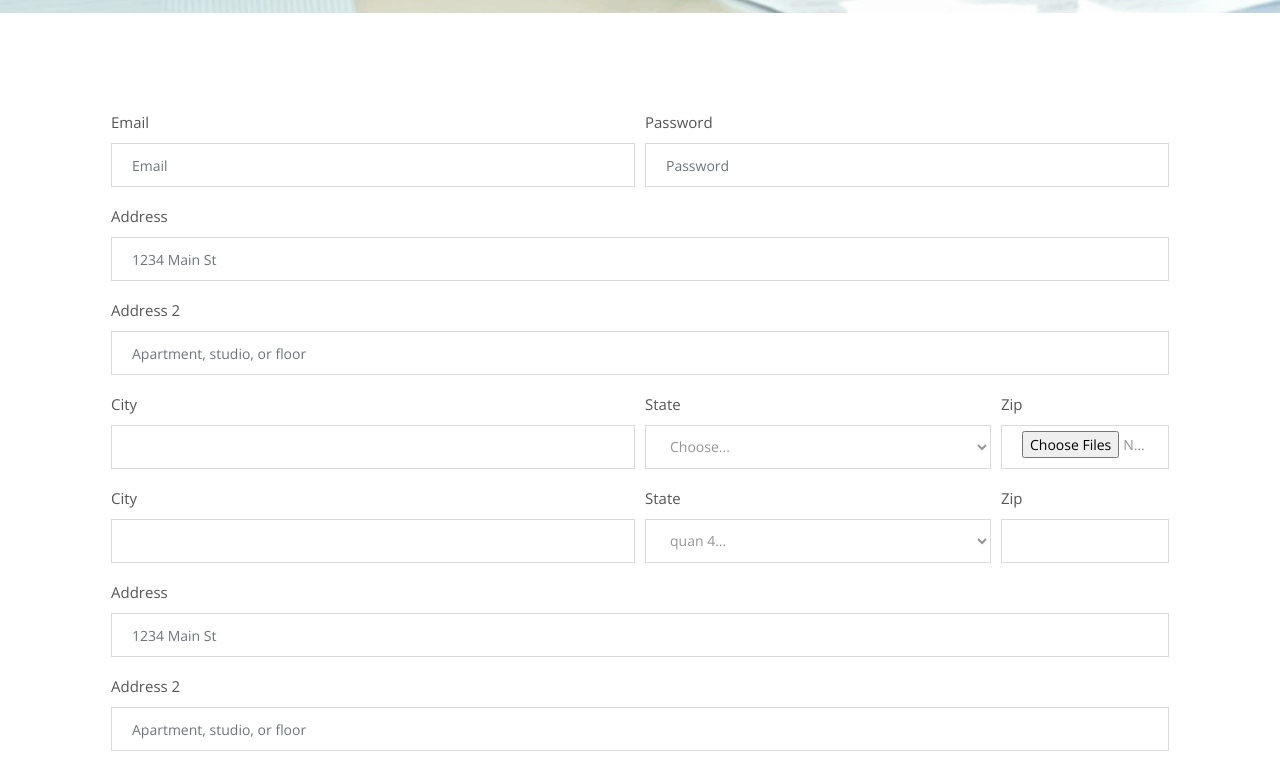
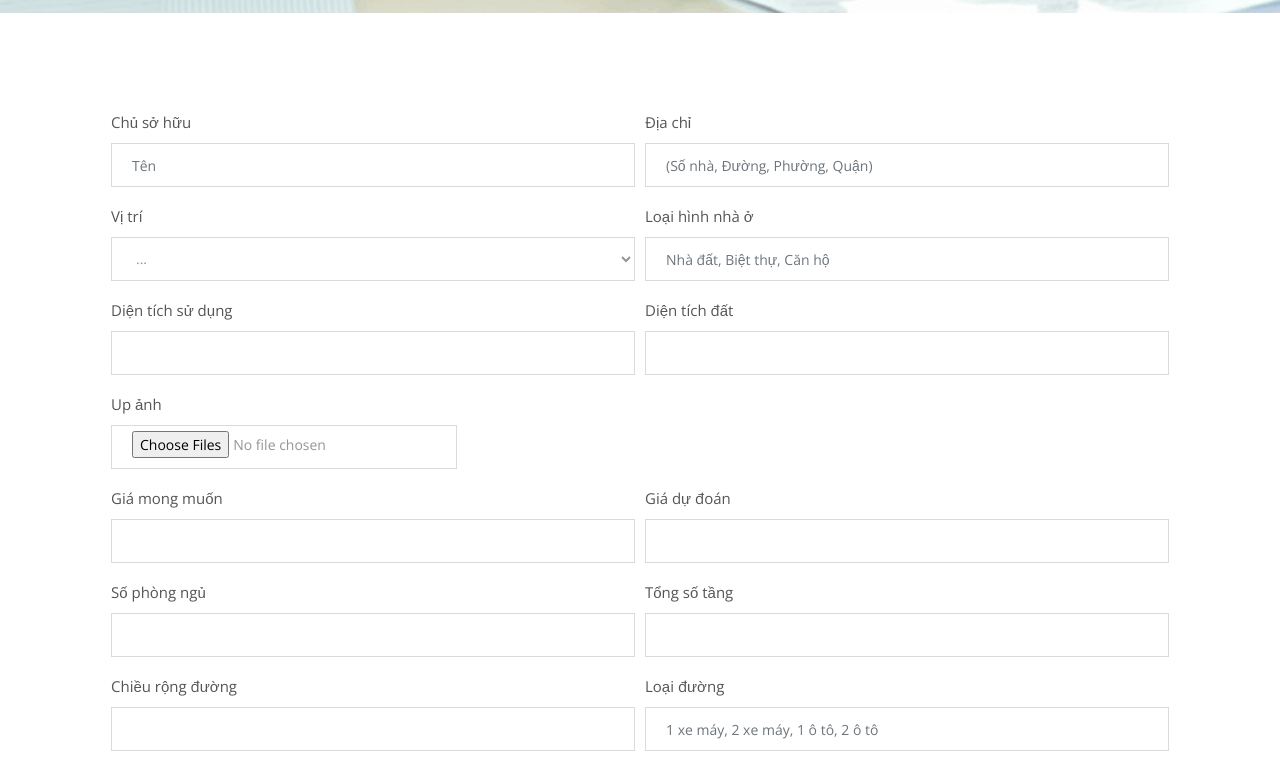
Before and after one commit to viettrile/housepriceprediction, a website: page houseprice/theme/about.html in a window 1280 px wide. Shown: the part 509-1273 px from the top of the page. Drawn offline with nearby package versions, Linux system fonts and the light colour scheme; some packages are replaced by stand-ins of ours.

Commit message:
fix index, projects, about

```diff
--- a/houseprice/theme/about.html
+++ b/houseprice/theme/about.html
@@ -222,67 +222,79 @@ FACEBOOK: https://www.facebook.com/themefisher
     <form >
       <div class="form-row">
         <div class="form-group col-md-6">
-          <label for="inputEmail4">Email</label>
-          <input type="email" class="form-control" id="inputEmail4" placeholder="Email">
+          <label for="inputEmail4">Chủ sở hữu</label>
+          <input type="chusohuu" class="form-control" id="inputEmail4" placeholder="Tên">
         </div>
         <div class="form-group col-md-6">
-          <label for="inputPassword4">Password</label>
-          <input type="password" class="form-control" id="inputPassword4" placeholder="Password">
+          <label for="inputPassword4">Địa chỉ</label>
+          <input type="address" class="form-control" id="inputPassword4" placeholder="(Số nhà, Đường, Phường, Quận)">
         </div>
       </div>
-      <div class="form-group">
-        <label for="inputAddress">Address</label>
-        <input type="text" class="form-control" id="inputAddress" placeholder="1234 Main St">
-      </div>
-      <div class="form-group">
-        <label for="inputAddress2">Address 2</label>
-        <input type="text" class="form-control" id="inputAddress2" placeholder="Apartment, studio, or floor">
+      <div class="form-row">
+          <div class="form-group col-md-6">
+            <label for="inputVT">Vị trí</label>
+            <select id="inputVT" class="form-control">
+
+              <option selected>...</option>
+              <option>Mặt tiền</option>
+              <option>Hẻm cụt</option>
+              <option>Hẻm thông</option>
+            </select>
+          </div>
+          <div class="form-group col-md-6">
+            <label for="inputtype">Loại hình nhà ở</label>
+            <input type="text" class="form-control" id="inputtype" placeholder="Nhà đất, Biệt thự, Căn hộ">
+          </div>
+        </div>
+      <div class="form-row">
+        <div class="form-group col-md-6">
+          <label for="inputDT">Diện tích sử dụng</label>
+          <input type="text" class="form-control" id="inputDT">
+        </div>
+        <div class="form-group col-md-6">
+          <label for="inputDTD">Diện tích đất</label>
+          <input type="text" class="form-control" id="inputDTD">
+        </div>
+
       </div>
       <div class="form-row">
-        <div class="form-group col-md-6">
-          <label for="inputCity">City</label>
-          <input type="text" class="form-control" id="inputCity">
-        </div>
         <div class="form-group col-md-4">
-          <label for="inputState">State</label>
-          <select id="inputState" class="form-control">
-            <option selected>Choose...</option>
-            <option>...</option>
-          </select>
-        </div>
-        <div class="form-group col-md-2">
-          <label for="inputZip">Zip</label>
+          <label for="inputZip">Up ảnh</label>
           <input type="file" class="form-control" id="inputZip" multiple>
         </div>
       </div>
-
-
     <div class="form-row">
       <div class="form-group col-md-6">
-        <label for="inputCity">City</label>
-        <input type="text" class="form-control" id="inputCity">
+        <label for="inputprices">Giá mong muốn</label>
+        <input type="text" class="form-control" id="inputprices">
       </div>
-      <div class="form-group col-md-4">
-        <label for="inputState">State</label>
-        <select id="inputState" class="form-control">
-          <option selected>Choose...</option>
-          <option selected>quan 4...</option>
-          <option>...</option>
-        </select>
+      <div class="form-group col-md-6">
+        <label for="inputDT">Giá dự đoán</label>
+        <input type="text" class="form-control" id="inputDT">
       </div>
-      <div class="form-group col-md-2">
-        <label for="inputZip">Zip</label>
+    </div>
+    <div class="form-row">
+      <div class="form-group col-md-6">
+        <label for="inputZip">Số phòng ngủ</label>
         <input type="text" class="form-control" id="inputZip">
       </div>
+      <div class="form-group col-md-6">
+        <label for="inputAddress">Tổng số tầng</label>
+        <input type="text" class="form-control" id="inputAddress" placeholder="">
+      </div>
     </div>
-    <div class="form-group">
-      <label for="inputAddress">Address</label>
-      <input type="text" class="form-control" id="inputAddress" placeholder="1234 Main St">
+      <div class="form-row">
+        <div class="form-group col-md-6">
+          <label for="inputAddress2">Chiều rộng đường</label>
+          <input type="text" class="form-control" id="inputAddress2" placeholder="">
+        </div>
+        <div class="form-group col-md-6">
+          <label for="inputAddress2">Loại đường</label>
+          <input type="text" class="form-control" id="inputAddress2" placeholder="1 xe máy, 2 xe máy, 1 ô tô, 2 ô tô">
+        </div>
+
     </div>
-    <div class="form-group">
-      <label for="inputAddress2">Address 2</label>
-      <input type="text" class="form-control" id="inputAddress2" placeholder="Apartment, studio, or floor">
-    </div>
+
     <button type="submit" class="btn btn-primary">Đăng kí</button>
   </form>
   </div>
@@ -298,13 +310,7 @@ FACEBOOK: https://www.facebook.com/themefisher
               labore et dolore magna aliqua.</p>
             <div class="footer-social">
               <ul>
-                <li><a href="https://facebook.com/themefisher" aria-label="Facebook"><i
-                      class="fab fa-facebook-f"></i></a></li>
-                <li><a href="https://twitter.com/themefisher" aria-label="Twitter"><i class="fab fa-twitter"></i></a>
-                </li>
-                <li><a href="https://instagram.com/themefisher" aria-label="Instagram"><i
-                      class="fab fa-instagram"></i></a></li>
-                <li><a href="https://github.com/themefisher" aria-label="Github"><i class="fab fa-github"></i></a></li>
+
               </ul>
             </div><!-- Footer social end -->
           </div><!-- Col end -->
```
Also changed, not shown: houseprice/theme/index.html (+2 -2 lines), houseprice/theme/projects.html (+9 -7 lines), houseprice/source/images/projects/project1.jpg, houseprice/source/images/projects/project3.jpg, houseprice/theme/images/projects/project1.jpg, houseprice/theme/images/projects/project3.jpg.
